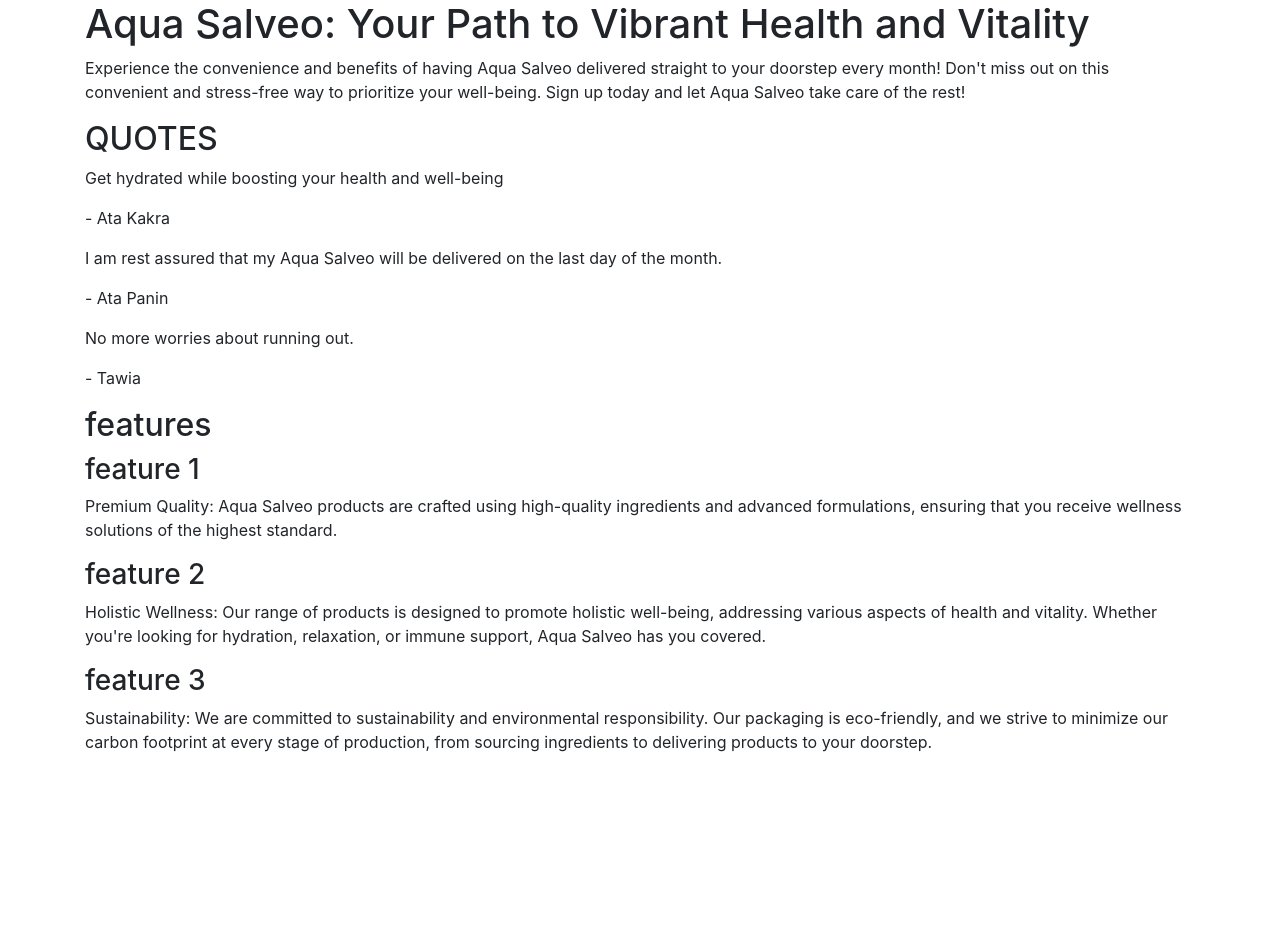
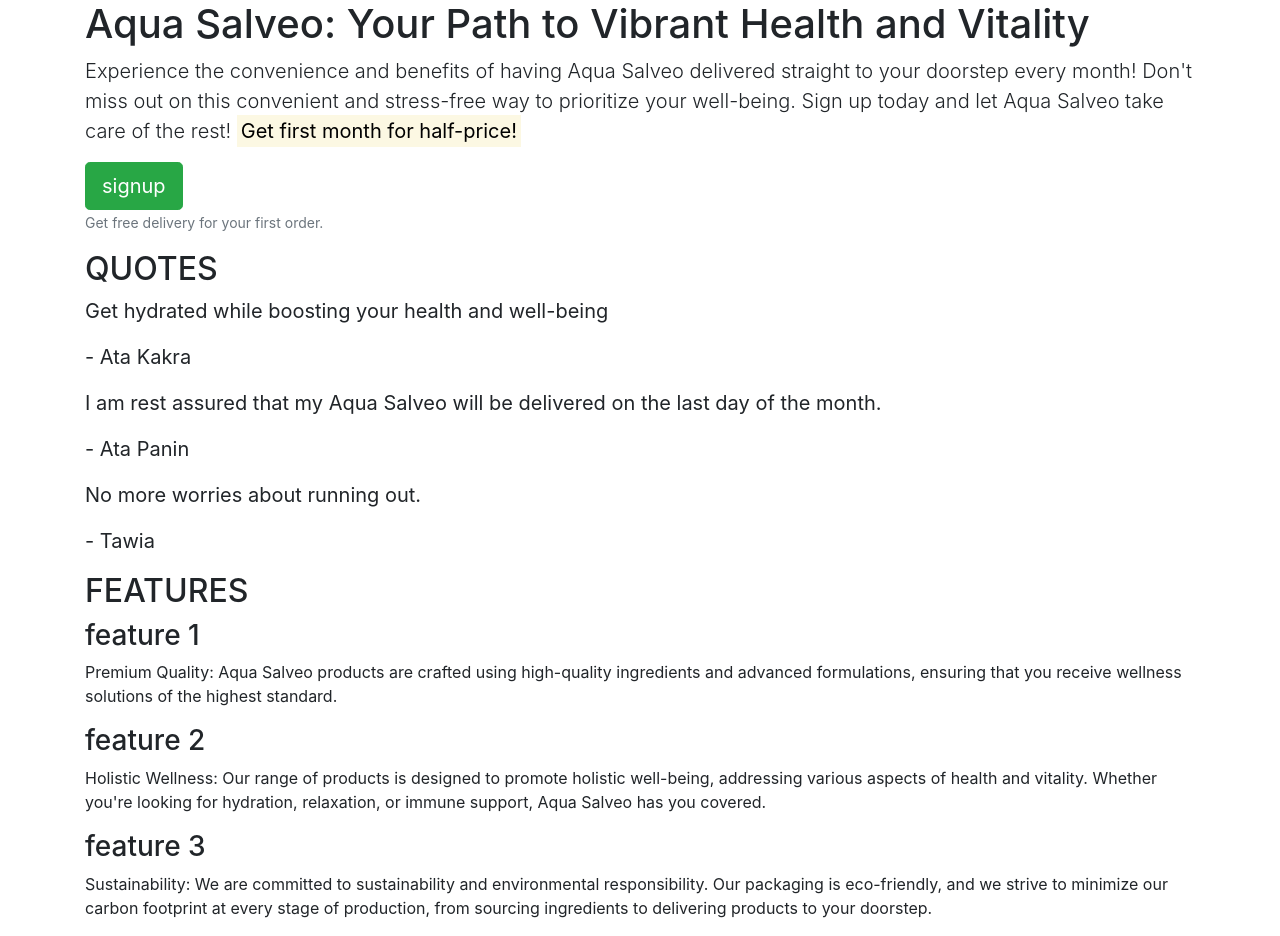
Before and after one commit to owuradaps/Aqua-Salveo, a plain HTML site: page signup.html in a window 1280 px wide. Before the commit the page ends 800 px from the top, so only its background shows below. Drawn offline with nearby package versions, Linux system fonts and the light colour scheme.

Commit message:
add signup button

```diff
--- a/signup.html
+++ b/signup.html
@@ -12,29 +12,32 @@
         <!-- callout -->
         <section class="Callout">
          <h1> Aqua Salveo: Your Path to Vibrant Health and Vitality</h1>
-         <p>Experience the convenience and benefits of having Aqua Salveo delivered straight to your doorstep every month!
+         <p class="lead">Experience the convenience and benefits of having Aqua Salveo delivered straight to your doorstep every month!
             Don't miss out on this convenient and stress-free way to prioritize your well-being.
-            Sign up today and let Aqua Salveo take care of the rest!
+            Sign up today and let Aqua Salveo take care of the rest! <strong><mark> Get first month for half-price!</mark></strong>
          </p>
+         <button class="btn btn-success btn-lg">signup</button>
+         <p class="text-muted"><small>Get free delivery for your first order.</small></p>
+
         </section>
         <!-- quotes -->
         <section class="quotes">
             <h2 class="text-uppercase">quotes</h2>
-            <div class="quotes">
+            <blockquote class="blockquote">
                 <p>Get hydrated while boosting your health and well-being</p>
                 <p>- Ata Kakra</p>
-            </div>
-            <div class="quote">
+            </blockquote>
+            <blockquote class="blockquote">
                 <p>I am rest assured that my Aqua Salveo will be delivered on the last day of the month.</p>
                 <p>- Ata Panin</p>
-            </div>
-            <div class="quotes">
+            </blockquote>
+            <blockquote class="blockquote">
                 <p>No more worries about running out.</p>
                 <p>- Tawia</p>
-            </div>
+            </blockquote>
         </section>
         <section class="features">
-            <h2>features</h2>
+            <h2 class="text-uppercase">features</h2>
                 <div class="features">
                     <h3>feature 1</h3>
                     <p>
```
